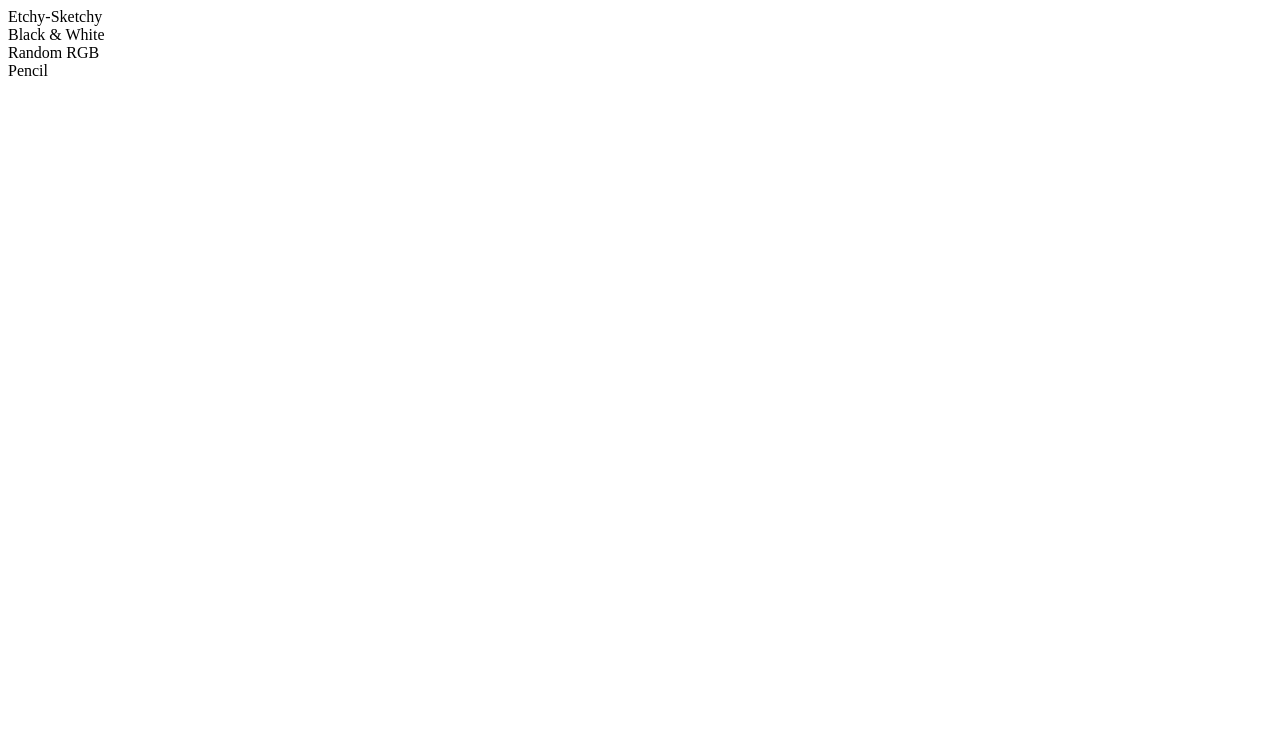
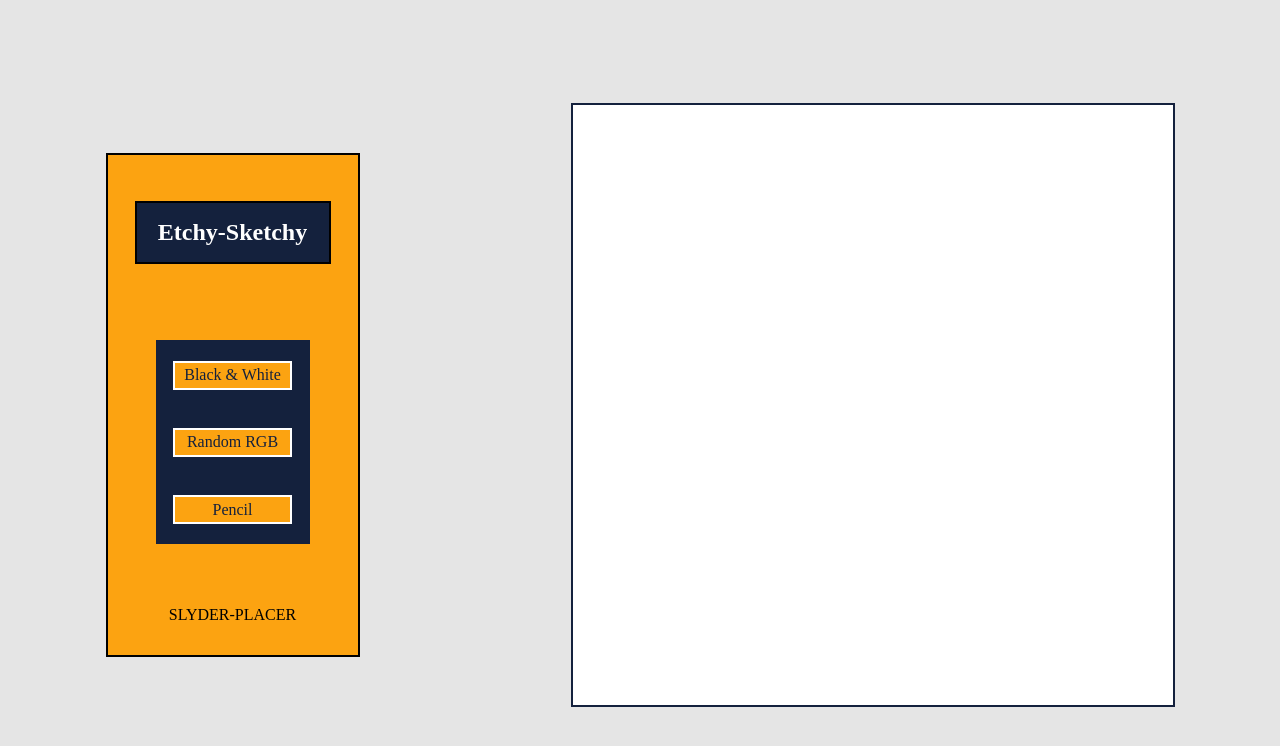
Before and after one commit to NeverMoreDown/Etchy-Sketchy, a plain HTML site: page index.html in a window 1280 px wide. Drawn offline with Linux system fonts and the light colour scheme.

Commit message:
add base style flexbox + coloring to html

```diff
--- a/index.html
+++ b/index.html
@@ -4,17 +4,18 @@
     <meta charset="UTF-8">
     <meta name="viewport" content="width=device-width, initial-scale=1.0">
     <title>Document</title>
+    <link rel="stylesheet"  href="style.css">
 </head>
 <body>
     <div id="container">
         <div id="widgets">
             <div id="title">Etchy-Sketchy</div>
             <div id="colorOptions">
-                <div id="b&w">Black & White</div>
+                <div id="bw">Black & White</div>
                 <div id="randomRGB">Random RGB</div>
                 <div id="pencil">Pencil</div>
             </div>
-            <div id="sliderContainer"></div>
+            <div id="sliderContainer">SLYDER-PLACER</div>
         </div>
         <div id="grid"></div>
     </div>
--- a/style.css
+++ b/style.css
@@ -0,0 +1,117 @@
+body {
+    display: flex;
+    align-items: center;
+    justify-content: center;
+    padding: 0px;
+    margin: 0px;
+}
+#container {
+    display: flex;
+    height: 810px;
+    width: 100%;
+    padding: 0px;
+    margin: 0px;
+    background-color: #E5E5E5;
+    align-items: center;
+    justify-content: space-around;
+}
+
+#widgets {
+    display: flex;
+    flex-direction: column;
+    padding: 0px;
+    margin: 0px;
+    border-color: black;
+    border: 4px;
+    background-color: #FCA311;
+    height: 500px;
+    width: 250px;
+    align-items: center;
+    justify-content: space-around;
+    border: 2px solid #000000;
+}
+
+#title {
+    display: flex;
+    padding: 16px;
+    margin: 15px;
+    font-size: 24px;
+    font-weight: bold;
+    width: 160px;
+    background-color: #14213D;
+    color: #FFFFFF;
+    align-items: center;
+    justify-content: center;
+    border: 2px solid #000000;
+}
+
+#colorOptions {
+    display: flex;
+    flex-direction: column;
+    padding: 0px;
+    margin: 0px;
+    height: 200px;
+    width: 150px;
+    align-items: center;
+    justify-content: space-evenly;
+    gap: 20px;
+    background-color: #14213D;
+    border: 2px solid #14213D;
+}
+
+#bw {
+    display: flex;
+    padding: 0px;
+    margin: 0px;
+    background-color: #FCA311;
+    color: #14213D;
+    height: 25px;
+    width: 115px;
+    align-items: center;
+    justify-content: center;
+    border: 2px solid #FFFFFF;
+
+}
+
+#randomRGB {
+    display: flex;
+    padding: 0px;
+    margin: 0px;
+    background-color: #FCA311;
+    color: #14213D;
+    height: 25px;
+    width: 115px;
+    align-items: center;
+    justify-content: center;
+    border: 2px solid #FFFFFF;
+}
+
+#pencil {
+    display: flex;
+    padding: 0px;
+    margin: 0px;
+    background-color: #FCA311;
+    color: #14213D;
+    height: 25px;
+    width: 115px;
+    align-items: center;
+    justify-content: center;
+    border: 2px solid #FFFFFF;
+}
+
+#sliderContainer {
+    display: flex;
+    padding: 0px;
+    margin: 0px;
+
+}
+
+#grid {
+    display: flex;
+    padding: 0px;
+    margin: 0px;
+    background-color: #FFFFFF;
+    height: 600px;
+    width: 600px;
+    border: 2px solid #14213D;
+}
```
